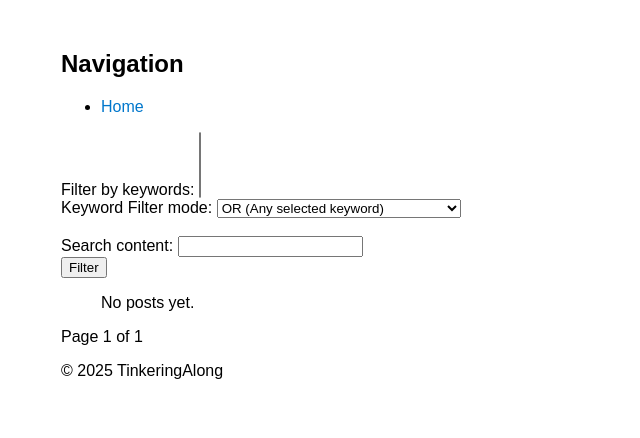
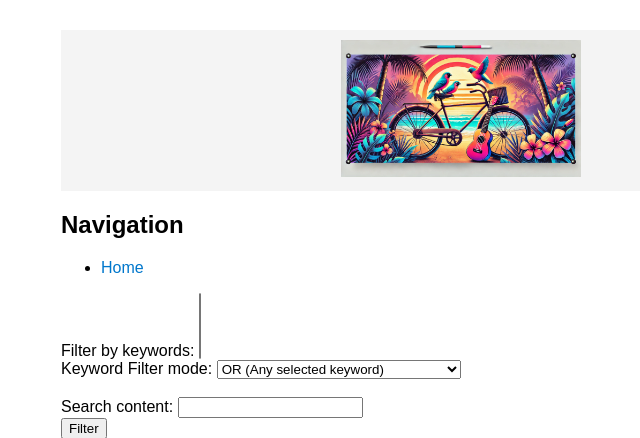
Before and after one commit to L-Koen/blog-service, a Django app: page /blog/ in a window 1280 px wide. Shown: the top 438 px of the page, without its empty margins (179-819 px from the left). Run offline with Django 5.2, Linux system fonts and the light colour scheme; data that the repository does not hold is empty.

Commit message:
Start with styling

```diff
--- a/src/posts/static/css/styles.css
+++ b/src/posts/static/css/styles.css
@@ -1,4 +1,17 @@
 /* static/css/styles.css */
+
+/* Banner Styling */
+.site-banner {
+    text-align: center;  /* Centers the image */
+    background-color: #f4f4f4;  /* Light gray background (adjust as needed) */
+    padding: 10px 0;  /* Adds spacing above and below */
+}
+
+.site-banner-img {
+    max-width: 30%;  /* Ensures the image scales well */
+    height: auto;
+}
+
 body {
     font-family: Arial, sans-serif;
     max-width: 800px;
--- a/src/posts/templates/base.html
+++ b/src/posts/templates/base.html
@@ -10,6 +10,11 @@
 
     {% block extra_head %}{% endblock %}
 </head>
+
+<header class="site-banner">
+    <img src="{% static 'images/banner.webp' %}" alt="TinkeringAlong Banner" class="site-banner-img">
+</header>
+
 <body>
 
     <div class="container">
```
Also changed, not shown: src/posts/static/images/banner.webp (added).
